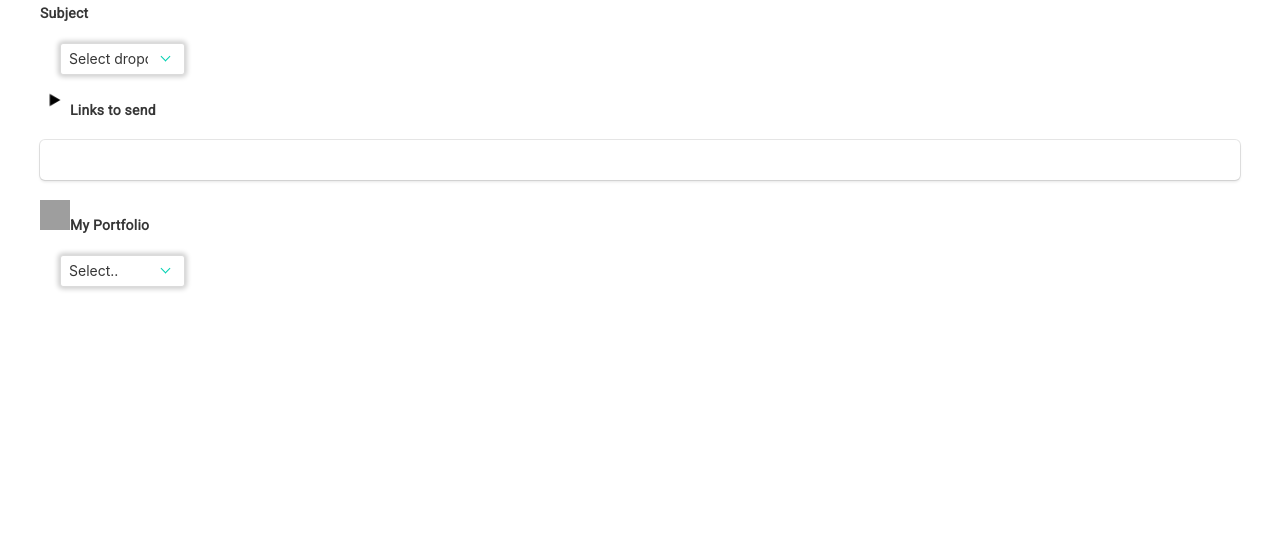
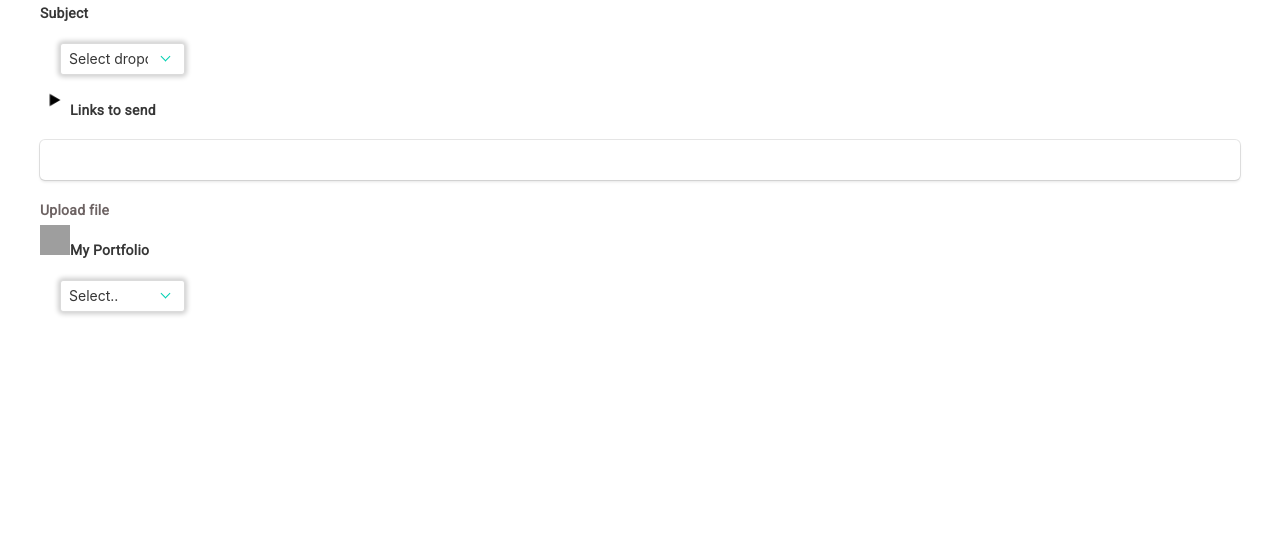
Before and after one commit to OliverSimonGH/Blocs, a Flask app: page / in a window 1280 px wide. Shown: the part 170-722 px from the top of the page. Run offline with Flask 2, Linux system fonts and the light colour scheme; data that the repository does not hold is empty; some libraries are stand-ins or nearby versions; grey boxes are pictures that could not be loaded.

Commit message:
Started the upload file section, where the user can upload the file into the app

```diff
--- a/templates/index.html
+++ b/templates/index.html
@@ -41,6 +41,10 @@
     <label class="label"><img class="vector" src="../static/images/play.png" alt="" />Links to send</label>
     <div class="box">
     </div>
+
+    <label class="lablel"> Upload file </label>
+    <form action="" method=post enctype=multipart/form-data>
+
 
     <label class="label"><img class="vector" src="../static/images/folder.png" alt="" />My Portfolio</label>
     <p class="control">
```
